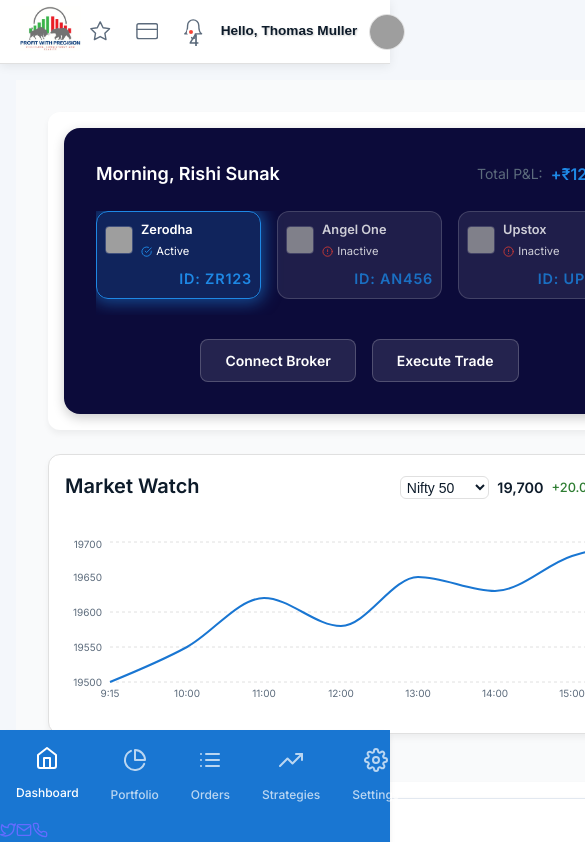
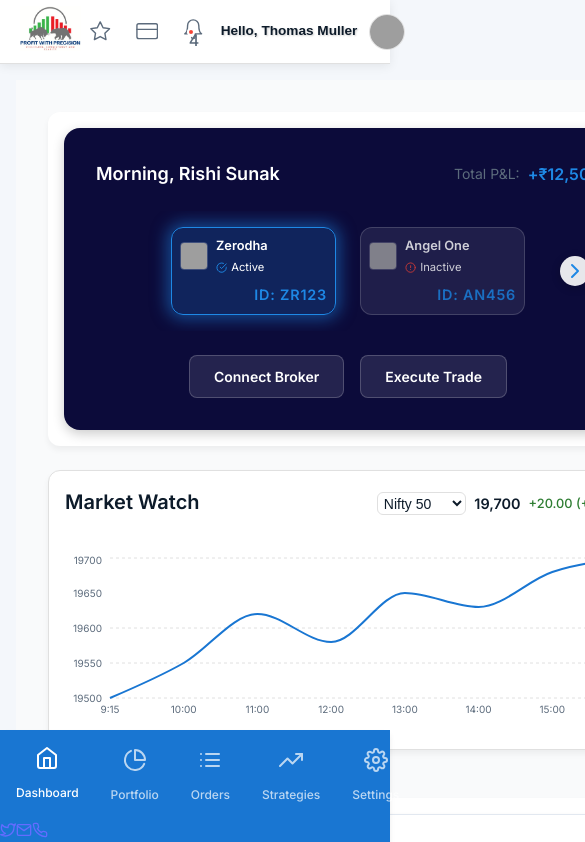
Before and after one commit to sudhanshu2070/last-trade, a React (Vite) app: page / in a window 390 px wide. Shown: the top 842 px of the page, 585 px wide, since content can reach past the window. Built offline with nearby package versions, Linux system fonts and the light colour scheme; grey boxes are pictures that could not be loaded.

Commit message:
Dashboard's responsiveness 0.7

```diff
--- a/src/components/Brokers/BrokerConnection.module.css
+++ b/src/components/Brokers/BrokerConnection.module.css
@@ -61,13 +61,15 @@
 /* Brokers Grid */
 .brokersGrid {
   display: flex;
-  gap: 1rem;
-  overflow-x: auto; /* Scrollable for smaller screens */
-  padding-bottom: 1rem;
+  gap: 1.5rem;
+  width: 100%;
+  justify-content: center;
+  padding: 1rem 0;
+  overflow: hidden;
 }
 
 .brokersGrid::-webkit-scrollbar {
-  height: 6px;
+  display: none; /* Hide scrollbar for Chrome/Safari */
 }
 
 .brokersGrid::-webkit-scrollbar-thumb {
@@ -77,6 +79,51 @@
 
 .brokersGrid::-webkit-scrollbar-track {
   background: rgba(255, 255, 255, 0.1); /* Semi-transparent white scrollbar track */
+}
+
+/* Brokers Container */
+.brokersContainer {
+  position: relative;
+  margin: 1.5rem 0;
+  padding: 0 2rem;
+  display: flex;
+  align-items: center;
+}
+
+/* Scroll Buttons */
+.scrollLeft,
+.scrollRight {
+  position: absolute;
+  top: 50%;
+  transform: translateY(-50%);
+  width: 30px;
+  height: 30px;
+  background: rgba(255, 255, 255, 0.9);
+  border: none;
+  border-radius: 50%;
+  display: flex;
+  align-items: center;
+  justify-content: center;
+  cursor: pointer;
+  z-index: 20;
+  box-shadow: 0 2px 10px rgba(0, 0, 0, 0.2);
+  transition: all 0.3s ease;
+  color: var(--primary-color);
+  padding: 0;
+}
+
+.scrollLeft:hover,
+.scrollRight:hover {
+  background: white;
+  transform: translateY(-50%) scale(1.1);
+}
+
+.scrollLeft {
+  left: 10px;
+}
+
+.scrollRight {
+  right: 10px;
 }
 
 /* Broker Card */
@@ -90,6 +137,7 @@
   cursor: pointer;
   flex-shrink: 0; /* Prevent shrinking */
   position: relative;
+  /* min-width: 280px;  */
 }
 
 .brokerCard:hover {
--- a/src/components/Brokers/BrokerConnection.tsx
+++ b/src/components/Brokers/BrokerConnection.tsx
@@ -1,6 +1,6 @@
-import React, { useState } from 'react';
+import React, { useRef, useState } from 'react';
 import styles from './BrokerConnection.module.css';
-import { FiCheckCircle, FiAlertCircle } from 'react-icons/fi';
+import { FiCheckCircle, FiAlertCircle, FiChevronLeft, FiChevronRight } from 'react-icons/fi';
 
 const brokers = [
   {
@@ -24,17 +24,51 @@ const brokers = [
     logo: 'https://robo-matic.com/img/brokerlogo/upstox_logo.png',
     pnl: '+₹53,920', // Default P&L for inactive broker
   },
+  {
+    id: 'FY101',
+    name: 'Fyers',
+    connected: false,
+    logo: 'https://robo-matic.com/img/brokerlogo/fyers_logo.png',
+    pnl: '+₹8,300', // Default P&L for inactive broker
+  },
+  {
+    id: 'AB404',
+    name: 'Alice Blue',
+    connected: false,
+    logo: 'https://robo-matic.com/img/brokerlogo/aliceblue-logo.png',
+    pnl: '+₹10,200', // Default P&L for inactive broker
+  },
+  {
+    id: 'BS505',
+    name: 'Basan',
+    connected: false,
+    logo: 'https://robo-matic.com/img/brokerlogo/basan_logo.png',
+    pnl: '+₹7,800', // Default P&L for inactive broker
+  },
 ];
 
 const BrokerConnection: React.FC = () => {
   const [activeBrokerId, setActiveBrokerId] = useState<string>(brokers.find((broker) => broker.connected)?.id || '');
+  const [visibleStartIndex, setVisibleStartIndex] = useState(0);
   const userName = 'Rishi Sunak';
+  const brokersContainerRef = useRef<HTMLDivElement>(null);
 
   const handleBrokerClick = (brokerId: string) => {
     setActiveBrokerId(brokerId);
   };
 
+  const scrollBrokers = (direction: 'left' | 'right') => {
+    if (direction === 'left' && visibleStartIndex > 0) {
+      setVisibleStartIndex(prev => prev - 1);
+    } else if (direction === 'right' && visibleStartIndex < brokers.length - 2) {
+      setVisibleStartIndex(prev => prev + 1);
+    }
+  };
+
   const activeBroker = brokers.find((broker) => broker.id === activeBrokerId);
+  const visibleBrokers = brokers.slice(visibleStartIndex, visibleStartIndex + 2);
+  const showLeftButton = visibleStartIndex > 0;
+  const showRightButton = visibleStartIndex < brokers.length - 2;
 
   return (
     <div className={styles.panel}>
@@ -49,9 +83,20 @@ const BrokerConnection: React.FC = () => {
         </div>
       </div>
 
-        {/* Broker Cards */}
-        <div className={styles.brokersGrid}>
-          {brokers.map((broker) => (
+      {/* Broker Cards with Scroll Controls */}
+      <div className={styles.brokersContainer}>
+        {showLeftButton && (
+          <button
+            className={styles.scrollLeft}
+            onClick={() => scrollBrokers('left')}
+            aria-label="Scroll left"
+          >
+            <FiChevronLeft size={24} />
+          </button>
+        )}
+
+        <div className={styles.brokersGrid} ref={brokersContainerRef}>
+          {visibleBrokers.map((broker) => (
             <div
               key={broker.id}
               className={`${styles.brokerCard} ${activeBrokerId === broker.id ? styles.active : styles.inactive}`}
@@ -84,6 +129,17 @@ const BrokerConnection: React.FC = () => {
           ))}
         </div>
 
+        {showRightButton && (
+          <button
+            className={styles.scrollRight}
+            onClick={() => scrollBrokers('right')}
+            aria-label="Scroll right"
+          >
+            <FiChevronRight size={24} />
+          </button>
+        )}
+      </div>
+
       {/* Action Buttons */}
       <div className={styles.actionButtons}>
         <button className={styles.actionButton}>
```
Lines whose indentation alone changed are shown as unchanged.
